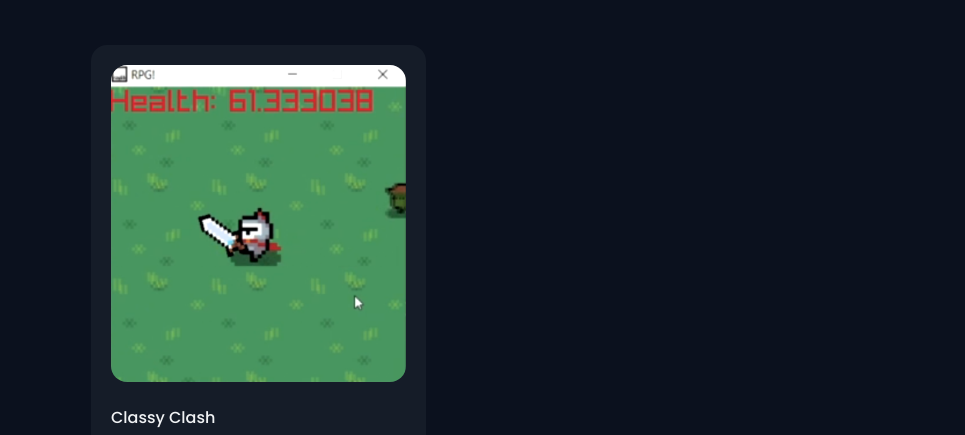
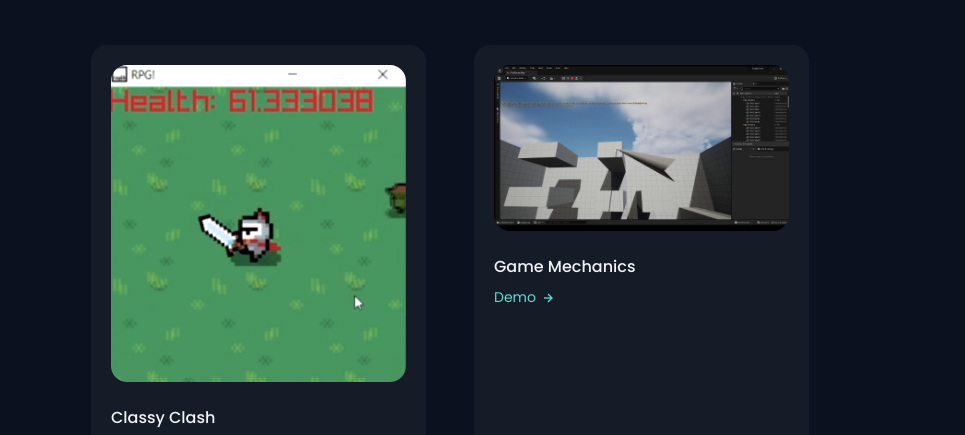
Before and after one commit to UttejK/UttejK.github.io, a plain HTML site: page index.html in a window 1280 px wide. Shown: the part 3198-3633 px from the top of the page, without its empty margins (190-1155 px from the left). Drawn offline with nearby package versions, Linux system fonts and the light colour scheme.

Commit message:
Added Link to Game Mechanic

```diff
--- a/index.html
+++ b/index.html
@@ -341,6 +341,17 @@
 
                         </a>
                     </div>
+
+                    <div class="work__card mix prog design">
+                        <img src="assets/img/work6.png" alt="" class="work__img">
+
+                        <h3 class="work__title">Game Mechanics</h3>
+
+                        <a href="https://www.artstation.com/artwork/WmyeyQ" target="_blank" class="work__button">
+                            Demo <i class='bx bx-right-arrow-alt work__icon'></i>
+
+                        </a>
+                    </div>
                 </div>
 
             </section>
```
Also changed, not shown: assets/img/work6.png (added).
